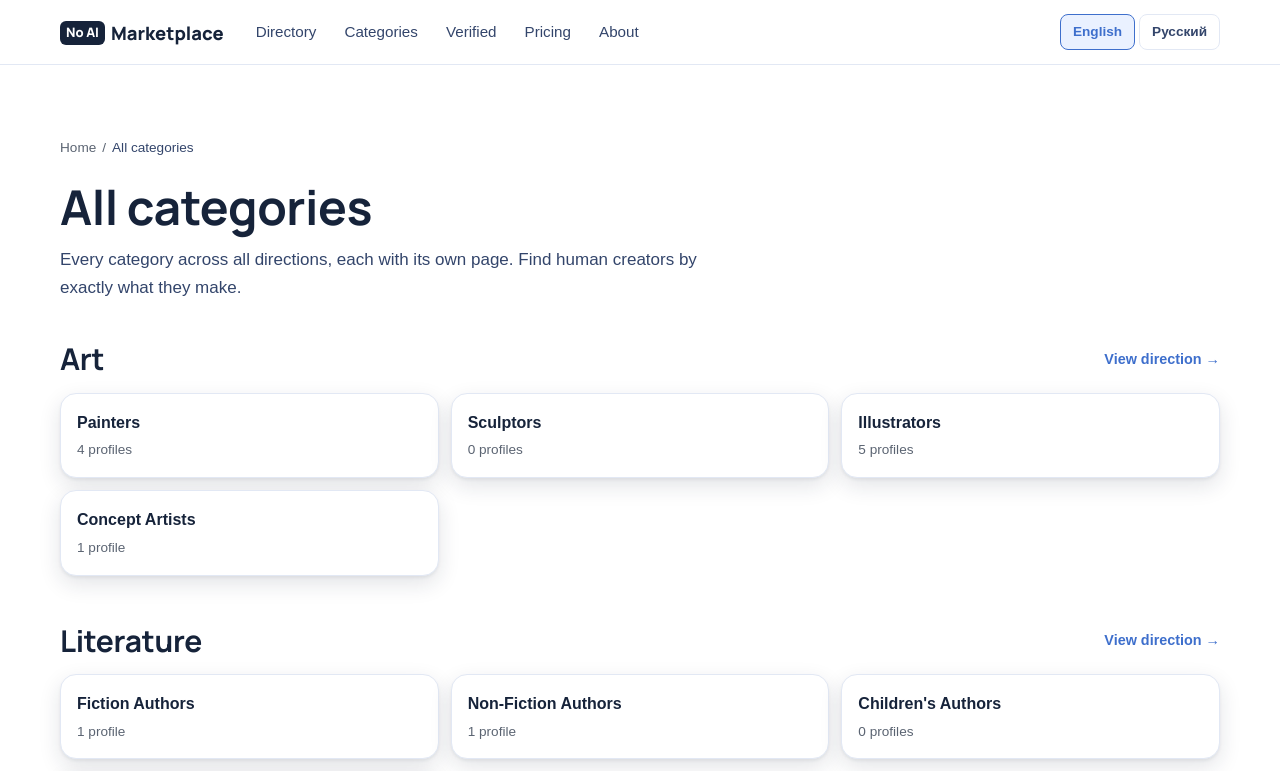
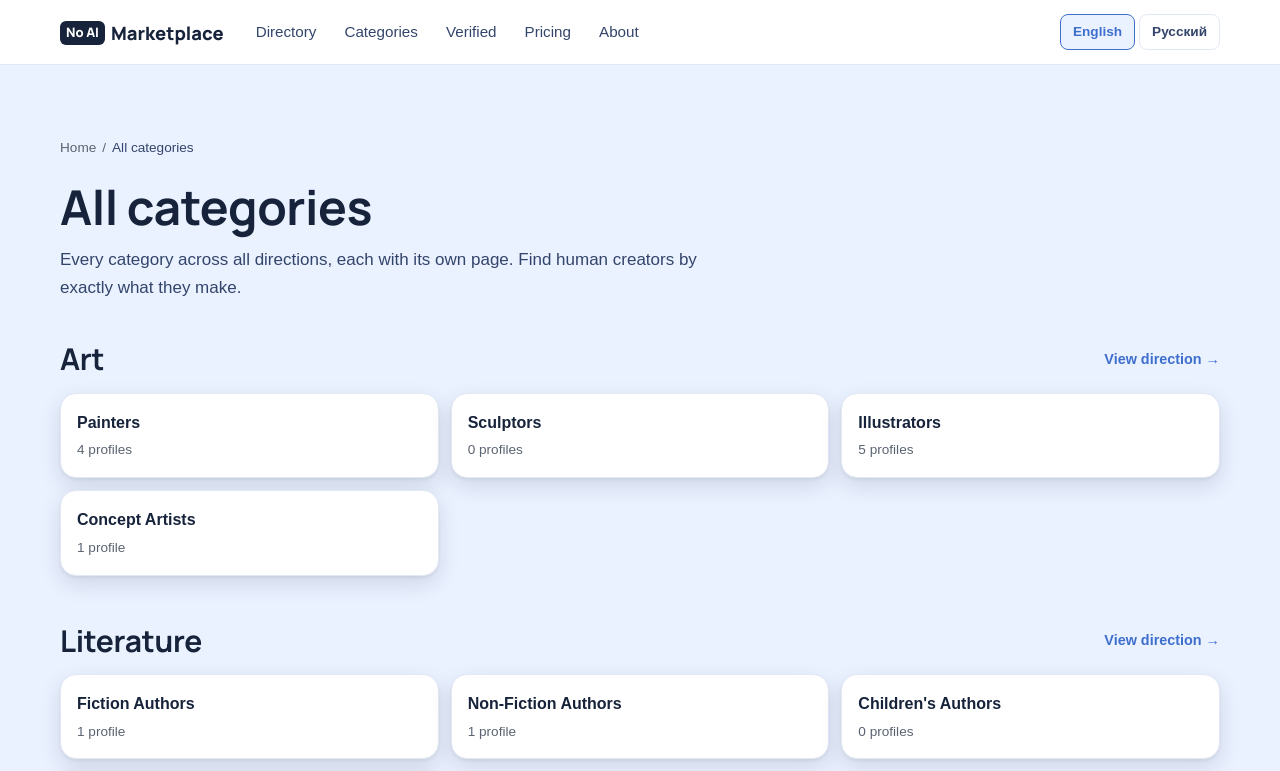
Before and after one commit to dm100usa-oss/no-ai-marketplace, a Next.js app: page /en/categories in a window 1280 px wide. Shown: the top 771 px of the page. Built offline with nearby package versions, Linux system fonts and the light colour scheme; a web font is replaced by a local one.

Commit message:
Update page.tsx

```diff
--- a/src/app/[lang]/categories/page.tsx
+++ b/src/app/[lang]/categories/page.tsx
@@ -37,7 +37,8 @@ export default async function CategoriesPage({
   const dirs = getActiveDirectionsL(locale);
 
   return (
-    <div className="container-page section">
+    <div style={{ background: "var(--color-brand-soft)" }}>
+      <div className="container-page section">
       <Breadcrumbs
         lang={locale}
         items={[{ label: dict.common.home, href: "/" }, { label: dict.categoriesPage.title }]}
@@ -82,6 +83,7 @@ export default async function CategoriesPage({
           );
         })}
       </div>
+      </div>
     </div>
   );
 }
```
